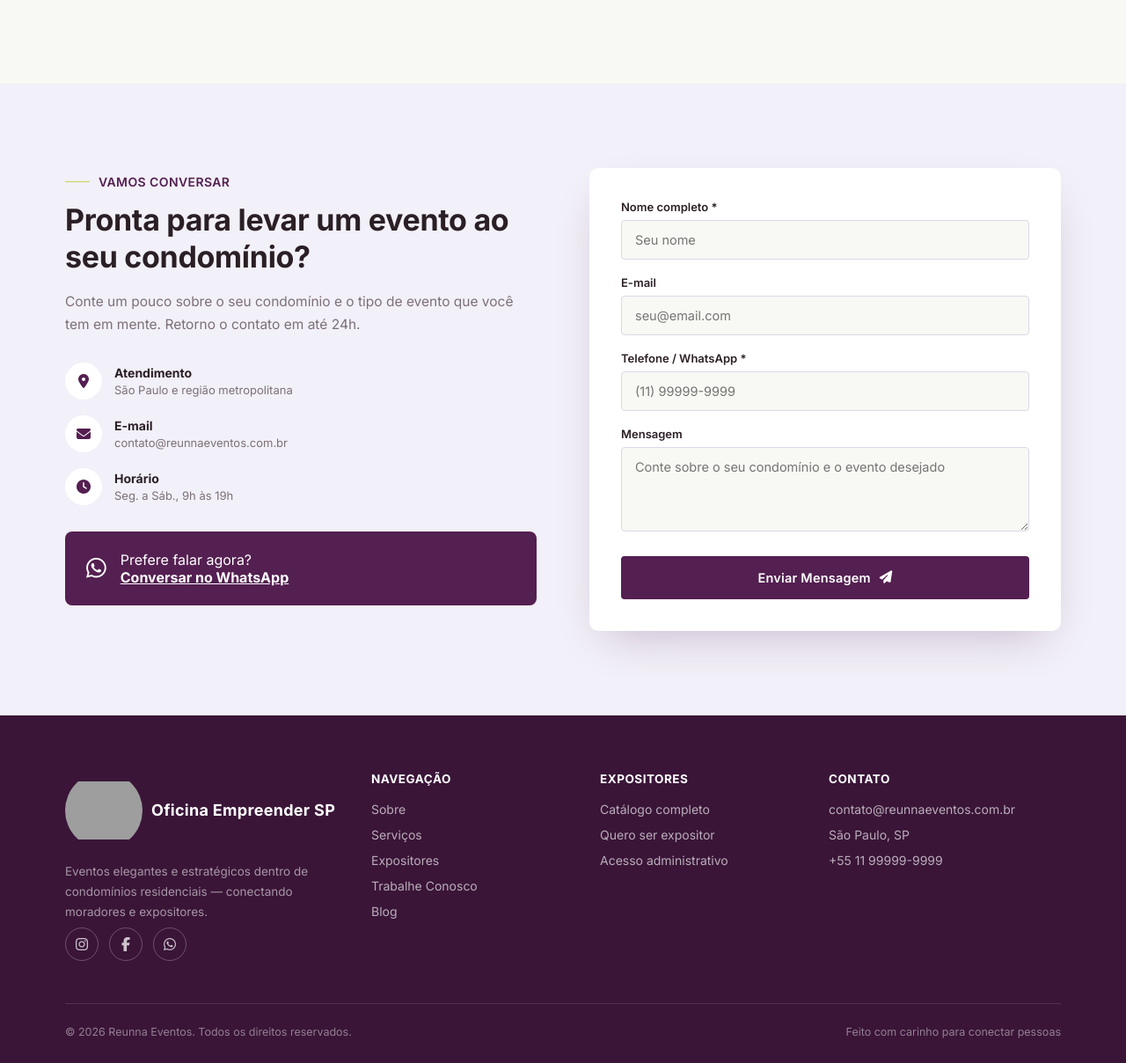
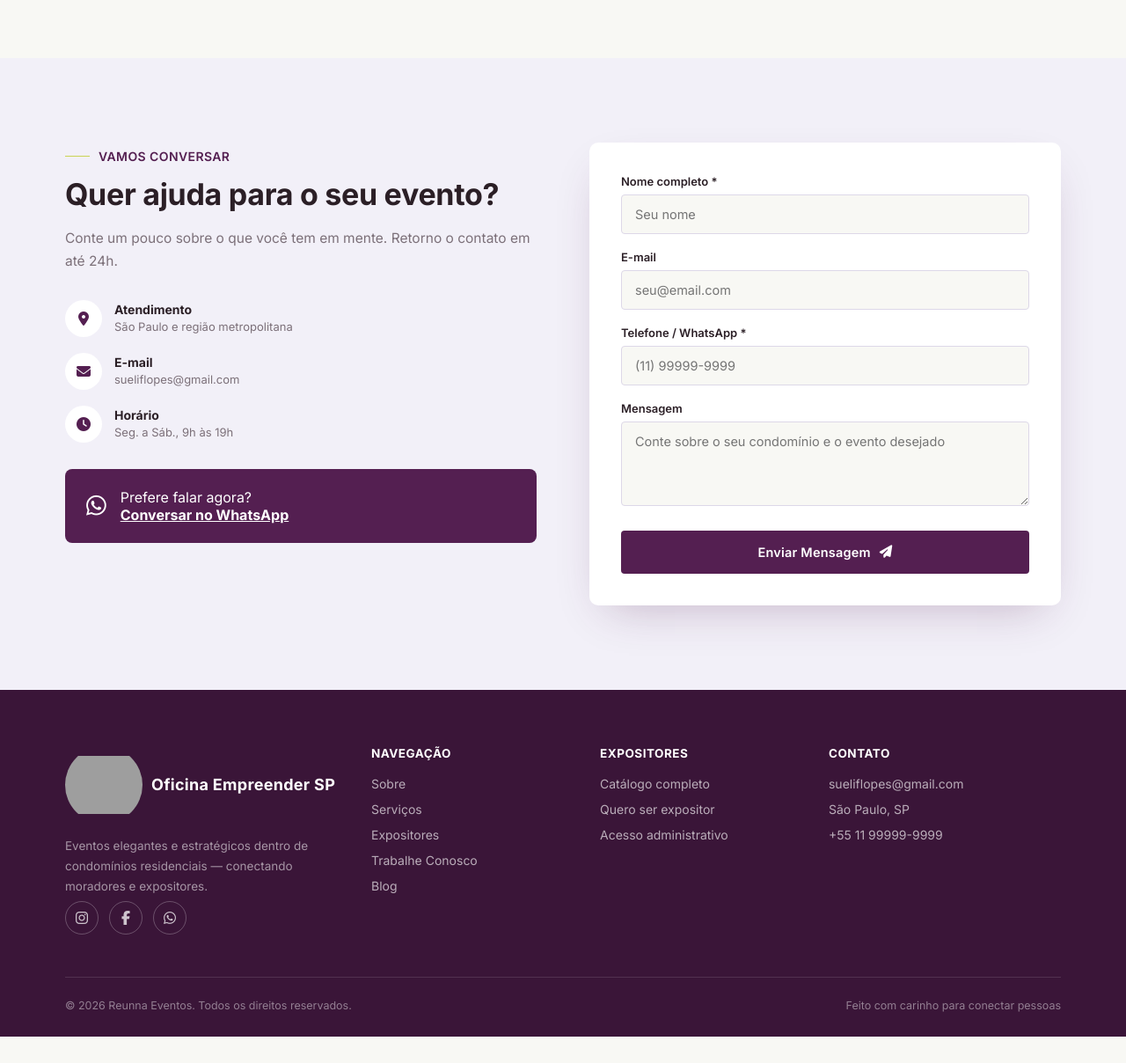
Before and after one commit to leanttro/sueli, a Flask app: page / in a window 1280 px wide. Shown: the part 4513-5721 px from the top of the page at 88% size. After the commit the page ends 5691 px from the top, so only its background shows below. Run offline with Flask 3, Linux system fonts and the light colour scheme; data that the repository does not hold is empty; some libraries are stand-ins or nearby versions; grey boxes are pictures that could not be loaded.

Commit message:
Update index.html

```diff
--- a/templates/index.html
+++ b/templates/index.html
@@ -377,7 +377,7 @@
   </svg>
   <div class="container hero-inner">
     <p class="eyebrow">Eventos sob medida</p>
-    <h1>Eventos que conectam <em>pessoas</em> e negócios</h1>
+    <h1>Conectando <em>pessoas</em> e fortalecendo negócios</h1>
     <p class="sub">Feiras, programas de bem-estar, ações promocionais e eventos em geral, que transformam qualquer espaço em um ponto de encontro memorável. Também trabalhamos com <a href="#contato" style="color:var(--dourado);text-decoration:underline;">Eventos Corporativos — clique e saiba mais</a>.</p>
     <div class="actions">
       <a href="#expositores" class="btn btn-primary">Conheça os Expositores e Parceiros <i class="fa-solid fa-arrow-right"></i></a>
@@ -401,10 +401,10 @@
       </div>
     </div>
     <div class="sobre-text">
-      <h2>Cada evento é pensado para aproximar pessoas e fortalecer negócios particulares</h2>
-      <p>Nós, da Oficina Empreender, somos especializados em eventos em condomínio residencial. Também criamos eventos em empresas, buffet e espaços abertos.</p>
-      <p>Acreditamos que um bom evento começa muito antes do dia em si e, no caso de eventos em condomínio residencial, a proximidade com os moradores conta muito.</p>
-      <p>Do planejamento à curadoria e execução dos expositores, cuido de tudo para que cada feira, coffee break ou ação promocional aconteça com leveza, elegância e resultado real para todos os participantes.</p>
+      <h2>Cada evento é planejado para aproximar pessoas e gerar resultados reais</h2>
+      <p>Nós, da Oficina Empreender, somos especialistas em eventos para condomínios residenciais, empresas, buffets e espaços abertos.</p>
+      <p>Acreditamos que o sucesso de um evento começa muito antes do dia da sua realização. Por isso, cuidamos de cada detalhe — do planejamento à curadoria de expositores e execução.</p>
+      <p>Seja uma feira, um coffee break ou uma ação promocional, entregamos experiências leves, sofisticadas e memoráveis.</p>
       <div class="destaques">
         <div class="destaque-item"><b>5+</b><span>Anos de experiência</span></div>
         <div class="destaque-item"><b>180+</b><span>Eventos realizados</span></div>
@@ -501,7 +501,7 @@
   <div class="container vamos-inner">
     <div>
       <h2>Vamos conversar?</h2>
-      <p>Seja para participar como expositor, organizar um evento no seu condomínio ou entender melhor como funciona, a gente está aqui. Escolha o canal que preferir.</p>
+      <p>Quer ajuda para o seu evento? Conte um pouco sobre o que você tem em mente. Retorno o contato em até 24h.</p>
       <div class="vamos-acoes">
         <a href="https://wa.me/5511999999999" target="_blank" rel="noopener">
           <i class="fa-brands fa-whatsapp"></i>
@@ -569,15 +569,15 @@
   <div class="container contato-grid">
     <div class="contato-info">
       <p class="eyebrow">Vamos conversar</p>
-      <h2>Pronta para levar um evento ao seu condomínio?</h2>
-      <p class="lead">Conte um pouco sobre o seu condomínio e o tipo de evento que você tem em mente. Retorno o contato em até 24h.</p>
+      <h2>Quer ajuda para o seu evento?</h2>
+      <p class="lead">Conte um pouco sobre o que você tem em mente. Retorno o contato em até 24h.</p>
       <div class="info-linha">
         <div class="ic"><i class="fa-solid fa-location-dot"></i></div>
         <div><b>Atendimento</b><span>São Paulo e região metropolitana</span></div>
       </div>
       <div class="info-linha">
         <div class="ic"><i class="fa-solid fa-envelope"></i></div>
-        <div><b>E-mail</b><span>contato@reunnaeventos.com.br</span></div>
+        <div><b>E-mail</b><span>sueliflopes@gmail.com</span></div>
       </div>
       <div class="info-linha">
         <div class="ic"><i class="fa-solid fa-clock"></i></div>
@@ -639,7 +639,7 @@
       </div>
       <div class="footer-col">
         <h4>Contato</h4>
-        <span>contato@reunnaeventos.com.br</span>
+        <span>sueliflopes@gmail.com</span>
         <span>São Paulo, SP</span>
         <a href="https://wa.me/5511999999999" target="_blank" rel="noopener">+55 11 99999-9999</a>
       </div>
```
